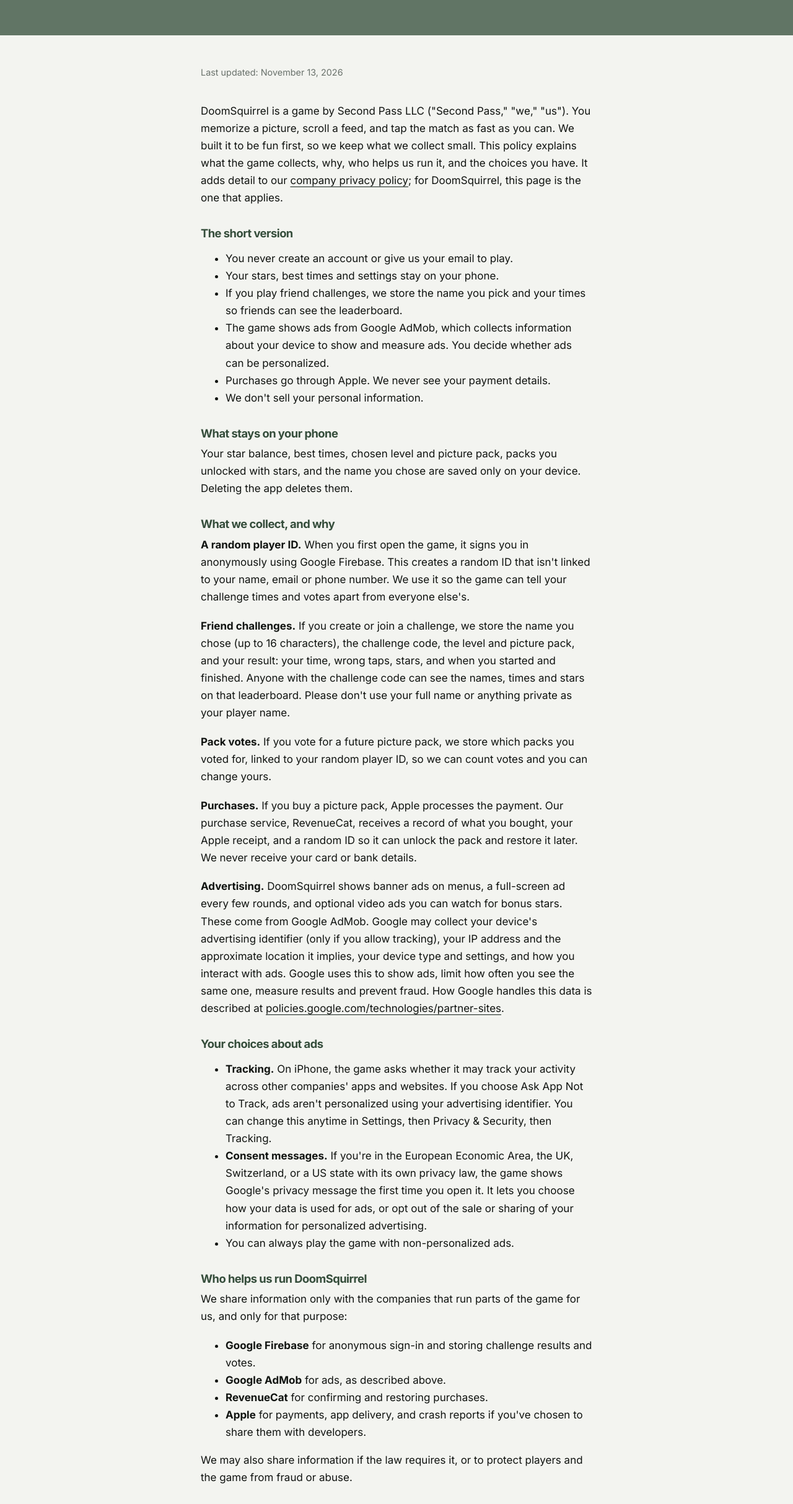
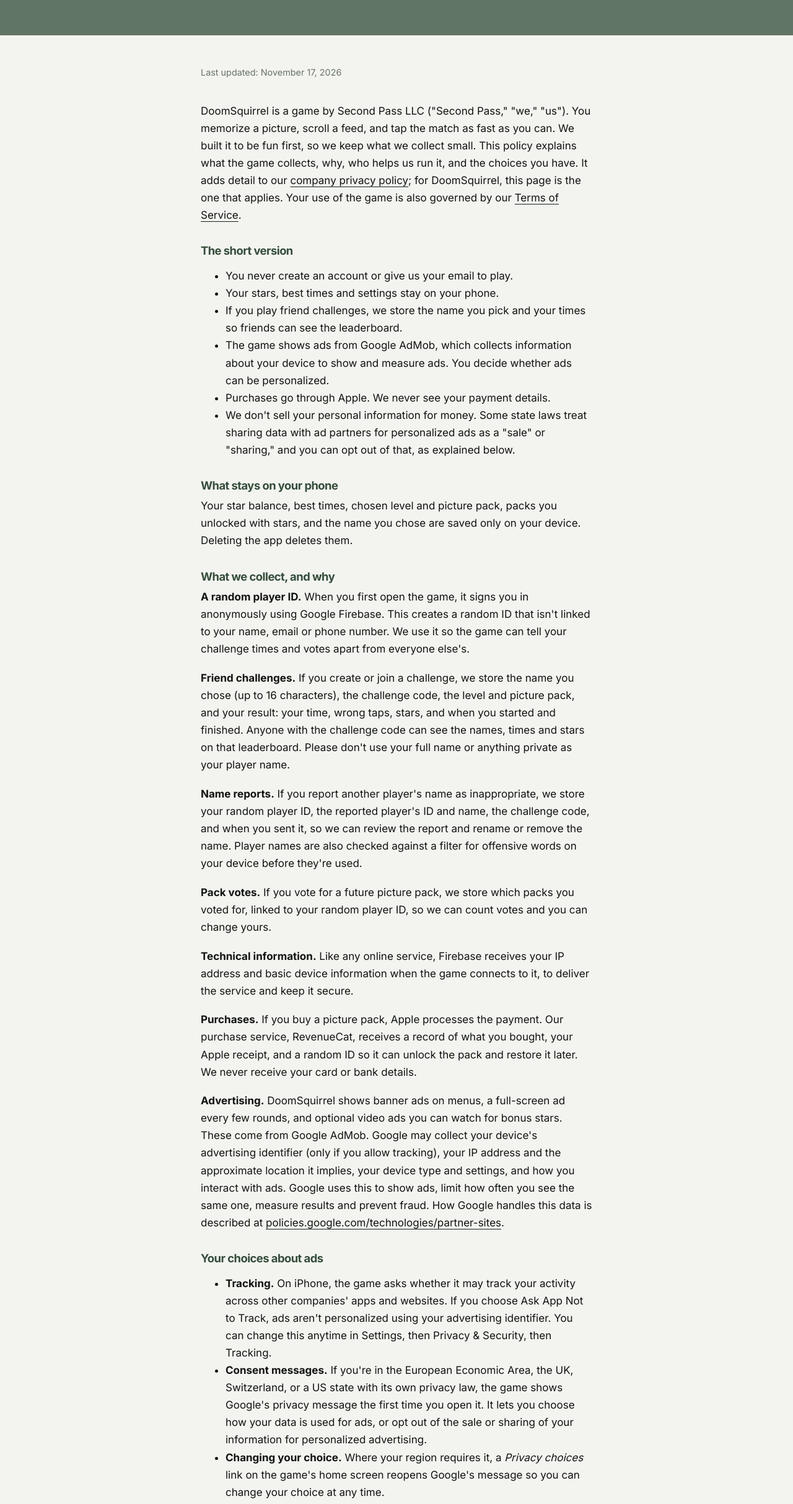
Before and after one commit to gcapri03/SecondPass, a plain HTML site: page doomsquirrel-privacy.html in a window 1280 px wide. Shown: the part 358-2785 px from the top of the page at 62% size. Drawn offline with Linux system fonts and the light colour scheme.

Commit message:
Doom squirrel privacy terms based on 1116 review.

```diff
--- a/doomsquirrel-privacy.html
+++ b/doomsquirrel-privacy.html
@@ -42,9 +42,9 @@
 </div>
 
 <section class="block legal">
-  <p class="updated">Last updated: November 13, 2026</p>
+  <p class="updated">Last updated: November 17, 2026</p>
 
-  <p>DoomSquirrel is a game by Second Pass LLC ("Second Pass," "we," "us"). You memorize a picture, scroll a feed, and tap the match as fast as you can. We built it to be fun first, so we keep what we collect small. This policy explains what the game collects, why, who helps us run it, and the choices you have. It adds detail to our <a href="privacy-policy.html">company privacy policy</a>; for DoomSquirrel, this page is the one that applies.</p>
+  <p>DoomSquirrel is a game by Second Pass LLC ("Second Pass," "we," "us"). You memorize a picture, scroll a feed, and tap the match as fast as you can. We built it to be fun first, so we keep what we collect small. This policy explains what the game collects, why, who helps us run it, and the choices you have. It adds detail to our <a href="privacy-policy.html">company privacy policy</a>; for DoomSquirrel, this page is the one that applies. Your use of the game is also governed by our <a href="terms-of-service.html">Terms of Service</a>.</p>
 
   <h2>The short version</h2>
   <ul>
@@ -53,7 +53,7 @@
     <li>If you play friend challenges, we store the name you pick and your times so friends can see the leaderboard.</li>
     <li>The game shows ads from Google AdMob, which collects information about your device to show and measure ads. You decide whether ads can be personalized.</li>
     <li>Purchases go through Apple. We never see your payment details.</li>
-    <li>We don't sell your personal information.</li>
+    <li>We don't sell your personal information for money. Some state laws treat sharing data with ad partners for personalized ads as a "sale" or "sharing," and you can opt out of that, as explained below.</li>
   </ul>
 
   <h2>What stays on your phone</h2>
@@ -62,7 +62,9 @@
   <h2>What we collect, and why</h2>
   <p><strong>A random player ID.</strong> When you first open the game, it signs you in anonymously using Google Firebase. This creates a random ID that isn't linked to your name, email or phone number. We use it so the game can tell your challenge times and votes apart from everyone else's.</p>
   <p><strong>Friend challenges.</strong> If you create or join a challenge, we store the name you chose (up to 16 characters), the challenge code, the level and picture pack, and your result: your time, wrong taps, stars, and when you started and finished. Anyone with the challenge code can see the names, times and stars on that leaderboard. Please don't use your full name or anything private as your player name.</p>
+  <p><strong>Name reports.</strong> If you report another player's name as inappropriate, we store your random player ID, the reported player's ID and name, the challenge code, and when you sent it, so we can review the report and rename or remove the name. Player names are also checked against a filter for offensive words on your device before they're used.</p>
   <p><strong>Pack votes.</strong> If you vote for a future picture pack, we store which packs you voted for, linked to your random player ID, so we can count votes and you can change yours.</p>
+  <p><strong>Technical information.</strong> Like any online service, Firebase receives your IP address and basic device information when the game connects to it, to deliver the service and keep it secure.</p>
   <p><strong>Purchases.</strong> If you buy a picture pack, Apple processes the payment. Our purchase service, RevenueCat, receives a record of what you bought, your Apple receipt, and a random ID so it can unlock the pack and restore it later. We never receive your card or bank details.</p>
   <p><strong>Advertising.</strong> DoomSquirrel shows banner ads on menus, a full-screen ad every few rounds, and optional video ads you can watch for bonus stars. These come from Google AdMob. Google may collect your device's advertising identifier (only if you allow tracking), your IP address and the approximate location it implies, your device type and settings, and how you interact with ads. Google uses this to show ads, limit how often you see the same one, measure results and prevent fraud. How Google handles this data is described at <a href="https://policies.google.com/technologies/partner-sites">policies.google.com/technologies/partner-sites</a>.</p>
 
@@ -70,6 +72,7 @@
   <ul>
     <li><strong>Tracking.</strong> On iPhone, the game asks whether it may track your activity across other companies' apps and websites. If you choose Ask App Not to Track, ads aren't personalized using your advertising identifier. You can change this anytime in Settings, then Privacy &amp; Security, then Tracking.</li>
     <li><strong>Consent messages.</strong> If you're in the European Economic Area, the UK, Switzerland, or a US state with its own privacy law, the game shows Google's privacy message the first time you open it. It lets you choose how your data is used for ads, or opt out of the sale or sharing of your information for personalized advertising.</li>
+    <li><strong>Changing your choice.</strong> Where your region requires it, a <em>Privacy choices</em> link on the game's home screen reopens Google's message so you can change your choice at any time.</li>
     <li>You can always play the game with non-personalized ads.</li>
   </ul>
 
@@ -81,19 +84,19 @@
     <li><strong>RevenueCat</strong> for confirming and restoring purchases.</li>
     <li><strong>Apple</strong> for payments, app delivery, and crash reports if you've chosen to share them with developers.</li>
   </ul>
-  <p>We may also share information if the law requires it, or to protect players and the game from fraud or abuse.</p>
+  <p>Other players can see your player name, times and stars on the leaderboard of any challenge you join. We may also share information if the law requires it, to protect the rights and safety of players, Second Pass, or others, to prevent fraud or abuse, or as part of a merger, acquisition, or sale of all or part of our business, subject to this policy.</p>
 
   <h2>How long we keep it</h2>
-  <p>We keep challenge results and votes while DoomSquirrel is running, so leaderboards keep working. Purchase records are kept as long as needed to restore purchases and meet tax and accounting rules. Information on your phone is removed when you delete the app.</p>
+  <p>We keep challenge results and votes while DoomSquirrel is running, so leaderboards keep working, unless you ask us to delete them sooner. We keep name reports as long as needed to review them and prevent abuse. Purchase records are kept as long as needed to restore purchases and meet tax and accounting rules. Information on your phone is removed when you delete the app.</p>
 
   <h2>Your rights</h2>
-  <p>You can ask us what we hold about you, ask us to correct it, or ask us to delete it. Because you play without an account, we can't look you up by name. When you write to us, include the challenge codes you played and the player name you used, and we'll find your results and remove them. Depending on where you live, you may have other rights under local law; we'll honor them. Write to <a href="mailto:hello@secondpass.me">hello@secondpass.me</a>.</p>
+  <p>You can ask us what we hold about you, ask us to correct it, or ask us to delete it. Because you play without an account, we can't look you up by name. When you write to us, include the challenge codes you played and the player name you used, and we'll find your results and remove them. We may ask for details like these to confirm the request is yours. Depending on where you live, you may have other rights under local law, such as opting out of targeted advertising; we'll honor them, and we won't treat you differently for using them. Write to <a href="mailto:hello@secondpass.me">hello@secondpass.me</a>.</p>
 
   <h2>Children</h2>
   <p>DoomSquirrel is made for a general audience and isn't directed to children under 13. We don't knowingly collect personal information from children under 13. If you believe a child has shared information with us, contact us and we'll delete it.</p>
 
   <h2>Keeping it safe</h2>
-  <p>Data sent from the game is encrypted on its way to our service providers. Our database rules only let each player change their own results and votes, and only allow one try per challenge.</p>
+  <p>Data sent from the game is encrypted on its way to our service providers, and our database rules limit each player to changing only their own results and votes. We use reasonable measures to protect your information, but no system is completely secure, so we can't guarantee absolute security.</p>
 
   <h2>Where it's stored</h2>
   <p>Second Pass is based in the United States, and our service providers may store and process information in the United States and other countries.</p>
```
